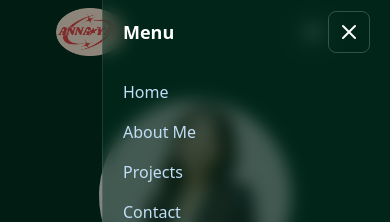
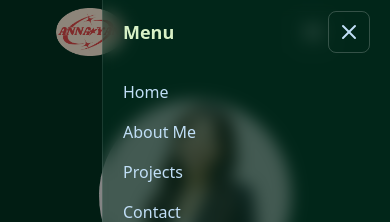
Before and after one commit to anna-y-yan/annas-personal-website, a React (Vite) app: page / in a window 390 px wide. Both pictures are taken after a click on the button "Open menu". Shown: the top 222 px of the page. Built offline with nearby package versions, Linux system fonts and the light colour scheme; a web font is replaced by a local one.

Commit message:
fixed slide panel, still there when scrolling

```diff
--- a/src/components/Navbar.jsx
+++ b/src/components/Navbar.jsx
@@ -2,20 +2,22 @@ import React, { useEffect, useState } from 'react'
 import IconImage from '../assets/maroonlogo.png'
 import { FaLinkedin } from 'react-icons/fa'
 import { FiMenu, FiX } from 'react-icons/fi'
-import { SiNewjapanprowrestling } from 'react-icons/si';
-
 
 export default function Navbar() {
     const [scrolled, setScrolled] = useState(false);
     const [open, setOpen] = useState(false);
 
     useEffect(() => {
-        const onScroll = () => setScrolled(window.scrollY > 4);
+        const onScroll = () => {
+            setScrolled(window.scrollY > 4);
+            setOpen(false);
+        };
         window.addEventListener("scroll", onScroll);
         return () => window.removeEventListener("scroll", onScroll);
     }, []);
 
     return (
+    <>
     <nav className={['fixed inset-x-0 top-0 z-50 bg-black text-white px-8 md:px-16 lg:px-24',
         scrolled
             ? 'bg-forestgreen/50 backdrop-blur border-b border-white/10 shadow-sm'
@@ -57,6 +59,7 @@ export default function Navbar() {
                         </span>
                     </button>
                 </a>
+
                 {/* hamburger menu mobile only */}
                 <button
                     className='md:hidden ml-auto p-2 rounded-lg border border-white/20'
@@ -68,10 +71,12 @@ export default function Navbar() {
                     <FiMenu className='text-2xl'/>
                 </button>
         </div>
+    </nav>
+
     {/* mobile overlay and right slideout menu */}
     {/* overlay */}
     <div
-                className={`md:hidden fixed inset-0 bg-black/40 transition-opacity ${
+        className={`md:hidden fixed inset-0 bg-black/40 transition-opacity z-[60] ${
             open ? 'opacity-100 pointer-events-auto' : 'opacity-0 pointer-events-none'
         }`}
         onClick={() => setOpen(false)}
@@ -81,14 +86,14 @@ export default function Navbar() {
             id='mobile-menu'
             className={`md:hidden fixed top-0 right-0 h-full w-72 bg-forestgreen/50 backdrop-blur-sm
                 border-l border-white/10 transform transition-transform duration-300
-                    ${open ? 'translate-x-0' : 'translate-x-full'}`}
+                z-[70] ${open ? 'translate-x-0' : 'translate-x-full'}`}
             role='dialog'
             aria-modal='true'
         >
                 <div className='flex items-center justify-between h-16 px-5'>
-                    <span className='text-lg font-semibold'>Menu</span>
+                    <span className='text-lg font-bold text-sage'>Menu</span>
                     <button
-                        className='p-2 rounded-lg border border-white/20'
+                        className='p-2 rounded-lg border border-white/20 text-lightblue hover:text-maroon'
                         aria-label='Close menu'
                         onClick={() => setOpen(false)}
                     >
@@ -126,7 +131,7 @@ export default function Navbar() {
                     </a>
                 </nav>
             </aside>
-        </nav>
+        </>
     );
 }
 
--- a/src/components/Projects.jsx
+++ b/src/components/Projects.jsx
@@ -131,7 +131,7 @@ function ReadMoreModal({ open, onClose, description, name, technologies, image,
                     </h3>
                     <div
                         onClick={onClose}
-                        className='text-matcha hover:text-maroon cursor-pointer'
+                        className='text-matcha hover:text-maroon cursor-pointer text-xl font-bold'
                         aria-label='Close'
                     >
                         x
```
Lines whose indentation alone changed are shown as unchanged.
